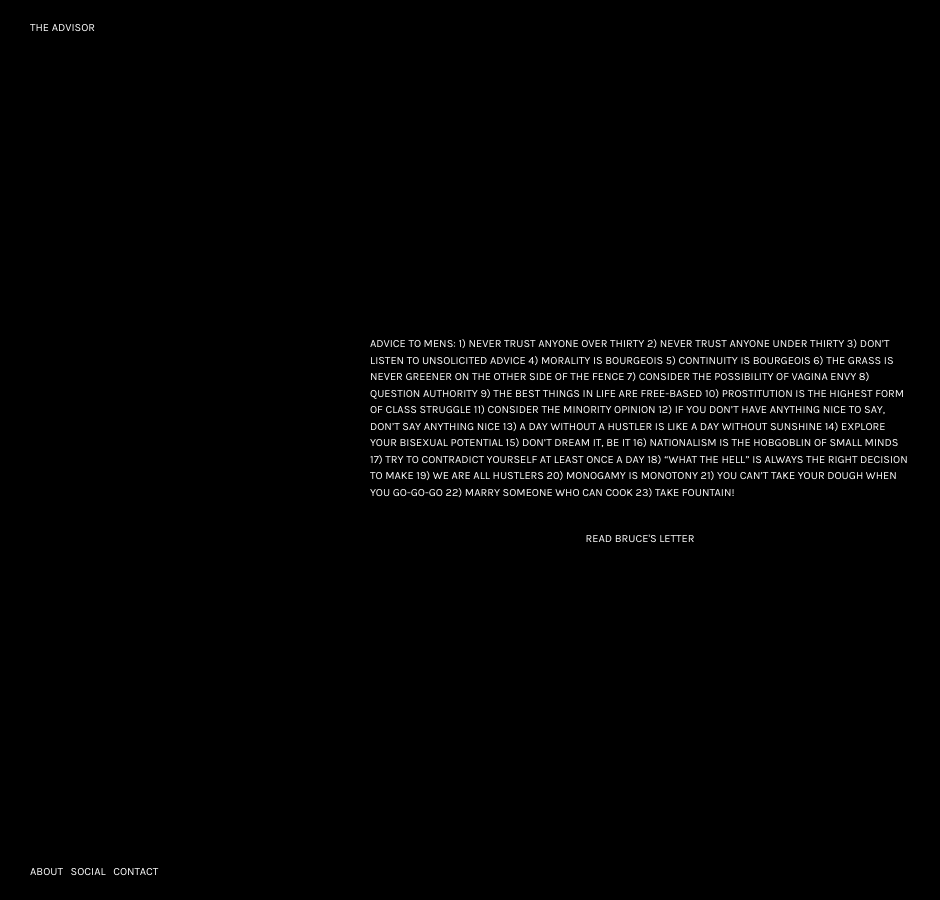
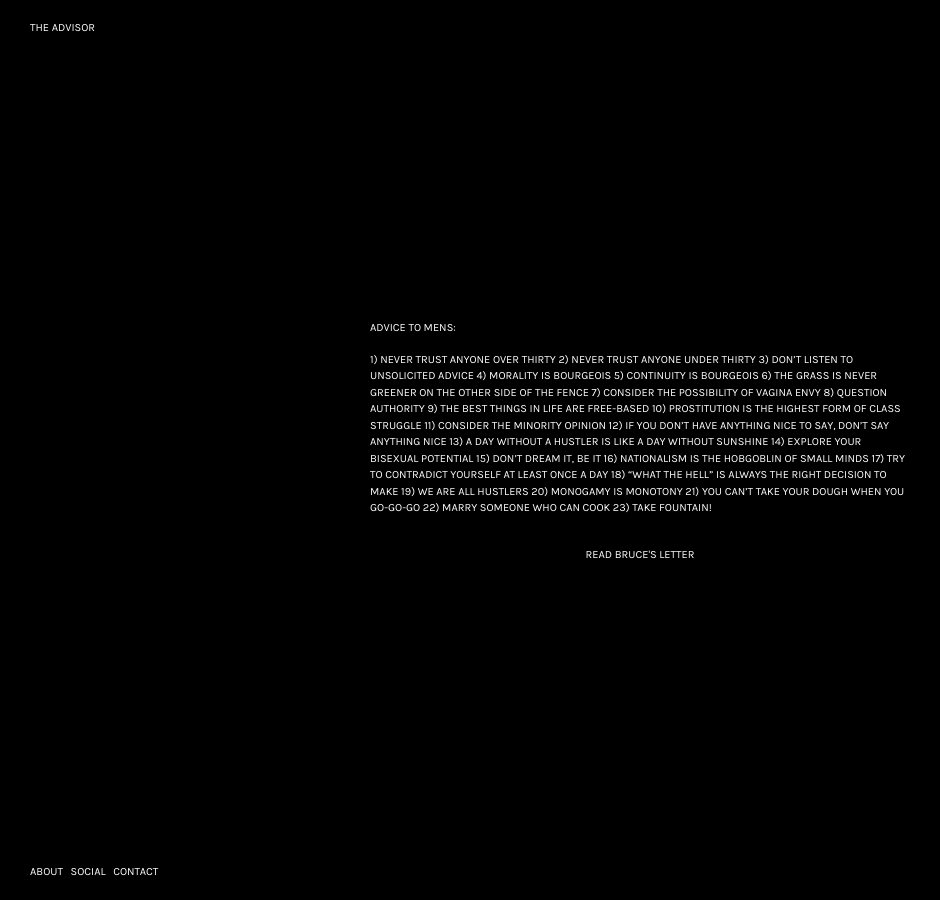
Before and after one commit to evandrewry/theadvisor.eu, a Jekyll site: the page built from bruce-labruce/text.md, in a window 1280 px wide. Shown: the whole page, without its empty margins (0-940 px from the left). Built offline with Jekyll 4.4.1, drawn with Linux system fonts in a browser that asks for light colours.

```diff
--- a/bruce-labruce/text.md
+++ b/bruce-labruce/text.md
@@ -5,9 +5,12 @@
 ---
 
 <div class="letter-text">
+<p>
 ADVICE TO MENS:
-
+</p>
+<p>
 1) NEVER TRUST ANYONE OVER THIRTY 2) NEVER TRUST ANYONE UNDER THIRTY 3) DON’T LISTEN TO UNSOLICITED ADVICE 4) MORALITY IS BOURGEOIS 5) CONTINUITY IS BOURGEOIS 6) THE GRASS IS NEVER GREENER ON THE OTHER SIDE OF THE FENCE 7) CONSIDER THE POSSIBILITY OF VAGINA ENVY 8) QUESTION AUTHORITY 9) THE BEST THINGS IN LIFE ARE FREE-BASED 10) PROSTITUTION IS THE HIGHEST FORM OF CLASS STRUGGLE 11) CONSIDER THE MINORITY OPINION 12) IF YOU DON’T HAVE ANYTHING NICE TO SAY, DON’T SAY ANYTHING NICE 13) A DAY WITHOUT A HUSTLER IS LIKE A DAY WITHOUT SUNSHINE 14) EXPLORE YOUR BISEXUAL POTENTIAL 15)  DON’T DREAM IT, BE IT 16) NATIONALISM IS THE HOBGOBLIN OF SMALL MINDS 17) TRY TO CONTRADICT YOURSELF AT LEAST ONCE A DAY 18) “WHAT THE HELL” IS ALWAYS THE RIGHT DECISION TO MAKE 19) WE ARE ALL HUSTLERS 20) MONOGAMY IS MONOTONY 21) YOU CAN’T TAKE YOUR DOUGH WHEN YOU GO-GO-GO 22) MARRY SOMEONE WHO CAN COOK 23) TAKE FOUNTAIN!
+</p>
 </div>
 
 <div class="letter-links">
--- a/index.html
+++ b/index.html
@@ -6,7 +6,7 @@
   <ul class="post-list">
     <li class="post-link"><a href="{{ '/richard-kern' | prepend: site.baseurl }}">04.01 Richard Kern</a></li>
     <li class="post-link"><a href="{{ '/bruce-labruce' | prepend: site.baseurl }}">04.01 Bruce LaBruce</a></li>
-    <li class="post-link-unpublished"><span>04.08 MARCEL CASTENMILLER</span></li>
+    <li class="post-link"><a href="{{ '/marcel-castenmiller' | prepend: site.baseurl }}">04.08 MARCEL CASTENMILLER</a></li>
     <li class="post-link-unpublished"><span>04.15 RAD HOURANI</span></li>
     <li class="post-link-unpublished"><span>04.22 JUSTIN TRANTER</span></li>
     <li class="post-link-unpublished"><span>04.29 NABIL</span></li>
```
Also changed, not shown: marcel-castenmiller/index.md (added, +12 -0 lines), marcel-castenmiller/text.md (added, +25 -0 lines), 1 other file.
